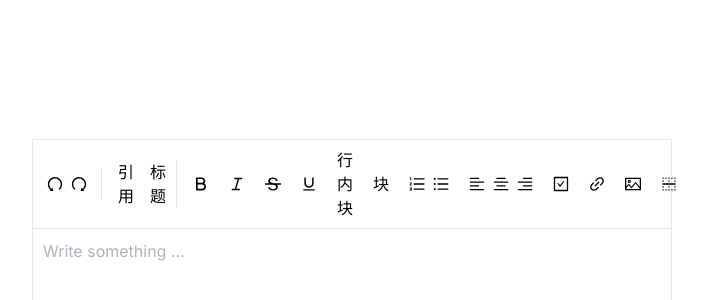
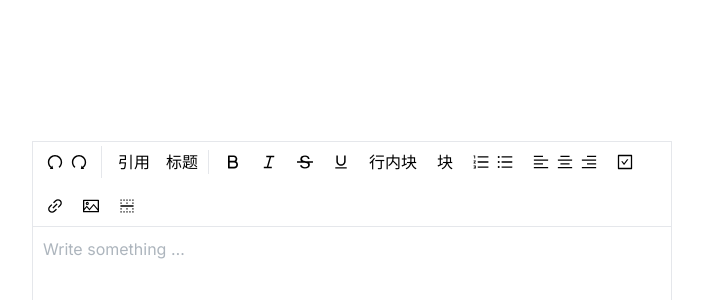
Before and after one commit to yyong008/tiptap-antd-editor, a Next.js app: page /demo1 in a window 1280 px wide. Shown: the part 116-416 px from the top of the page, without its empty margins (288-995 px from the left). Built offline with nearby package versions, Linux system fonts and the light colour scheme.

Commit message:
fix: editor flex-wrap

```diff
--- a/src/components/toolbar/index.tsx
+++ b/src/components/toolbar/index.tsx
@@ -27,7 +27,7 @@ import { useCallback } from "react";
 
 export function Toolbar({ editor }: { editor: Editor | null }) {
   return (
-    <div className="flex items-center gap-3 px-[10px] py-[4px] border-b">
+    <div className="flex flex-wrap items-center gap-3 px-[10px] py-[4px] border-b">
       <div className="flex border-r pr-[10px]">
         <div
           className=" p-[4px] cursor-pointer"
```
